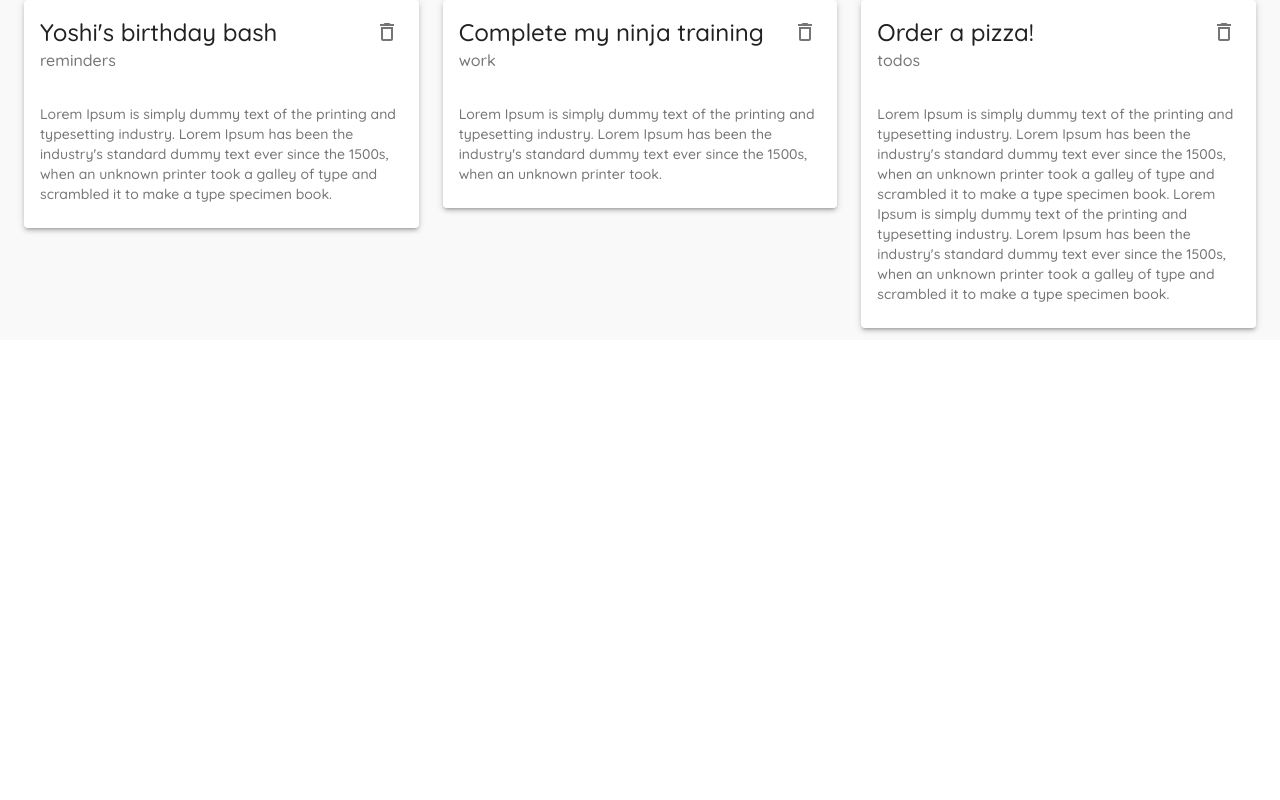
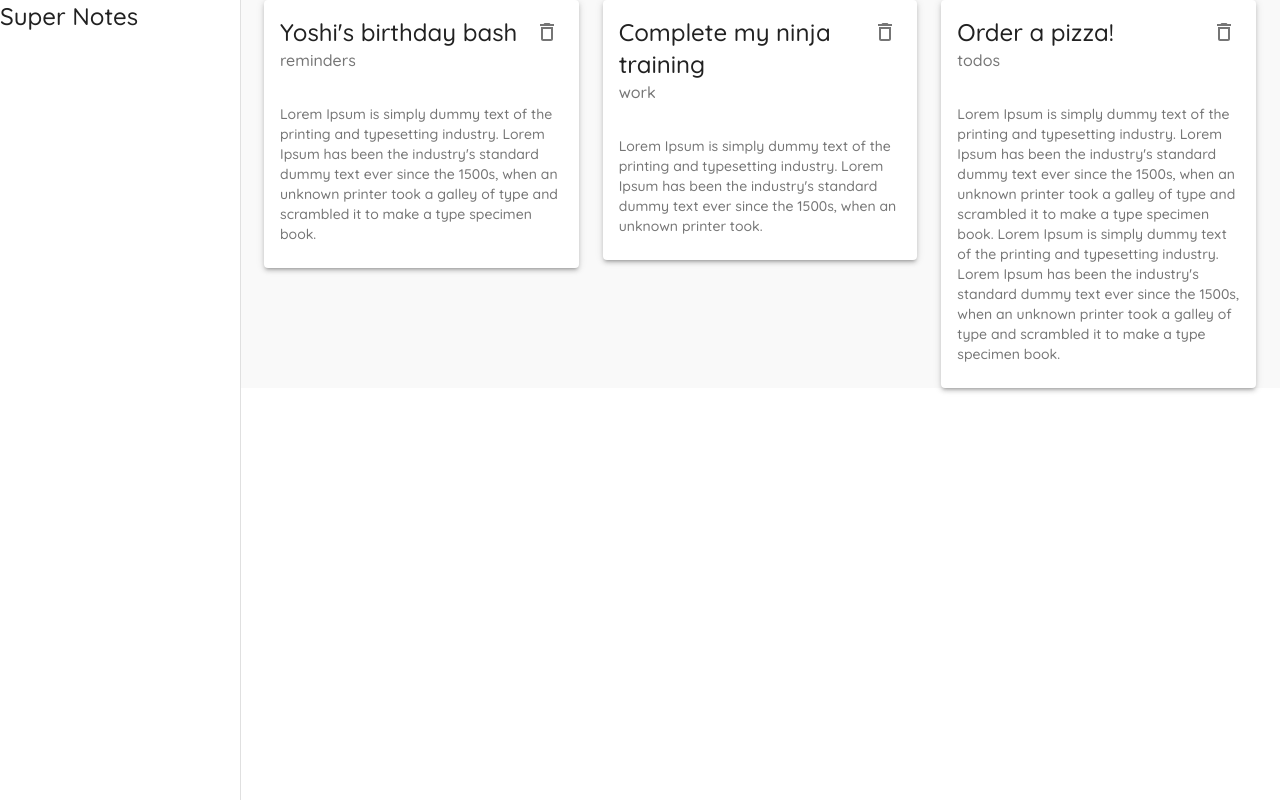
Before and after one commit to krupeshsai/material-tut, a React (Create React App) app: page / in a window 1280 px wide. Built offline with nearby package versions, Linux system fonts and the light colour scheme; data requests are answered from the project's data file.

Commit message:
drawer-and-makeStyle

```diff
--- a/src/components/Layout.js
+++ b/src/components/Layout.js
@@ -1,9 +1,20 @@
-import { makeStyles } from "@material-ui/core";
+import { Drawer, makeStyles, Typography } from "@material-ui/core";
+
+const drawerWidth = 240;
 
 const useStyle = makeStyles({
     page:{
         background : "#f9f9f9",
         width:"100%"
+    },
+    drawer:{
+        width: drawerWidth
+    },
+    drawerPaper : {
+        width: drawerWidth
+    },
+    root:{
+        display : "flex"
     }
 })
 
@@ -11,7 +22,18 @@
 
     const classes = useStyle()
     return (
-        <div>
+        <div className= {classes.root}>
+        <Drawer
+        className={classes.drawer}
+        variant="permanent"
+        anchor="left"
+        classes={{paper: classes.drawerPaper}}>
+            <div>
+                <Typography variant="h5">
+                    Super Notes
+                </Typography>
+            </div>
+        </Drawer>
 
 
         <div className={classes.page}>{children}</div>
```
